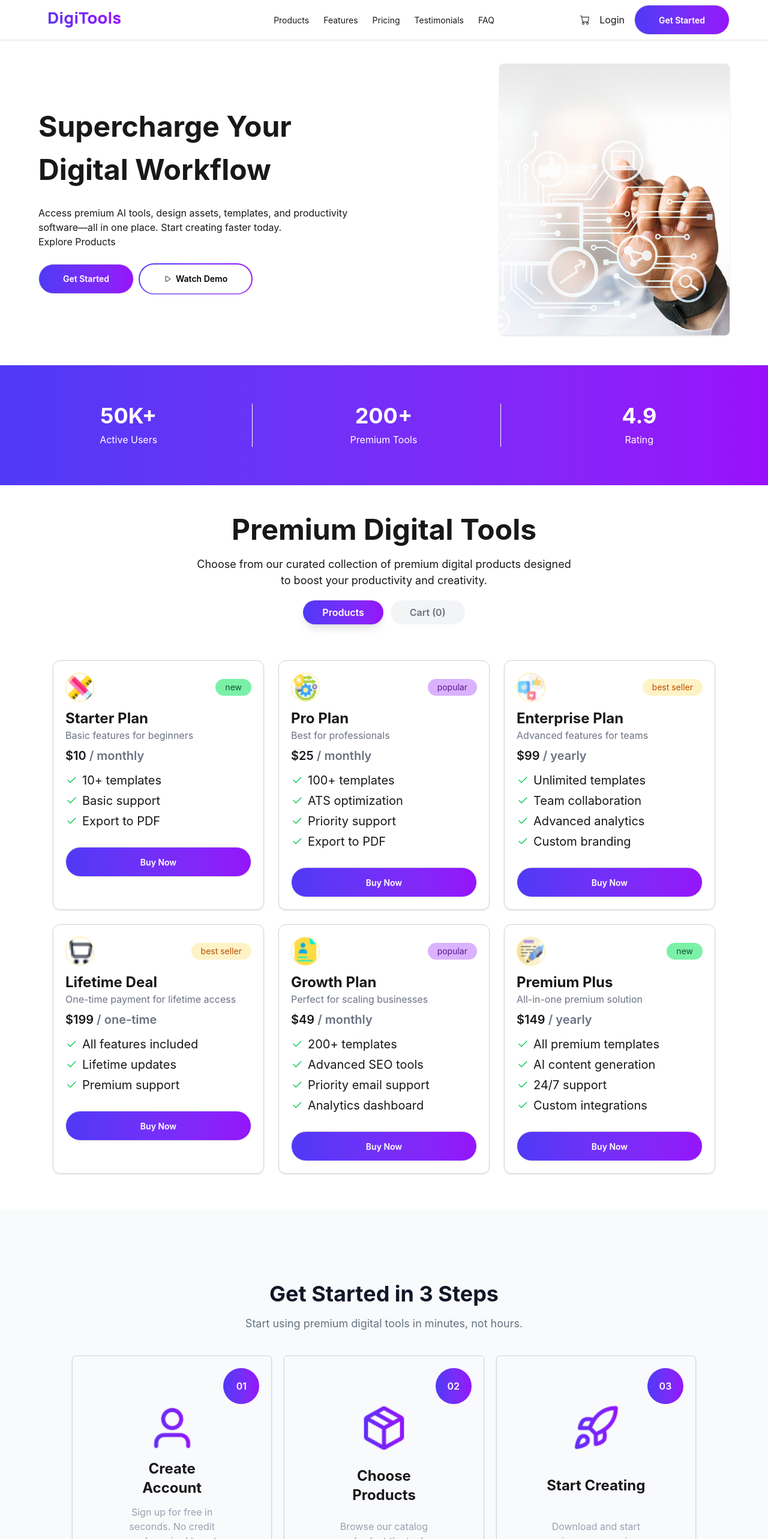
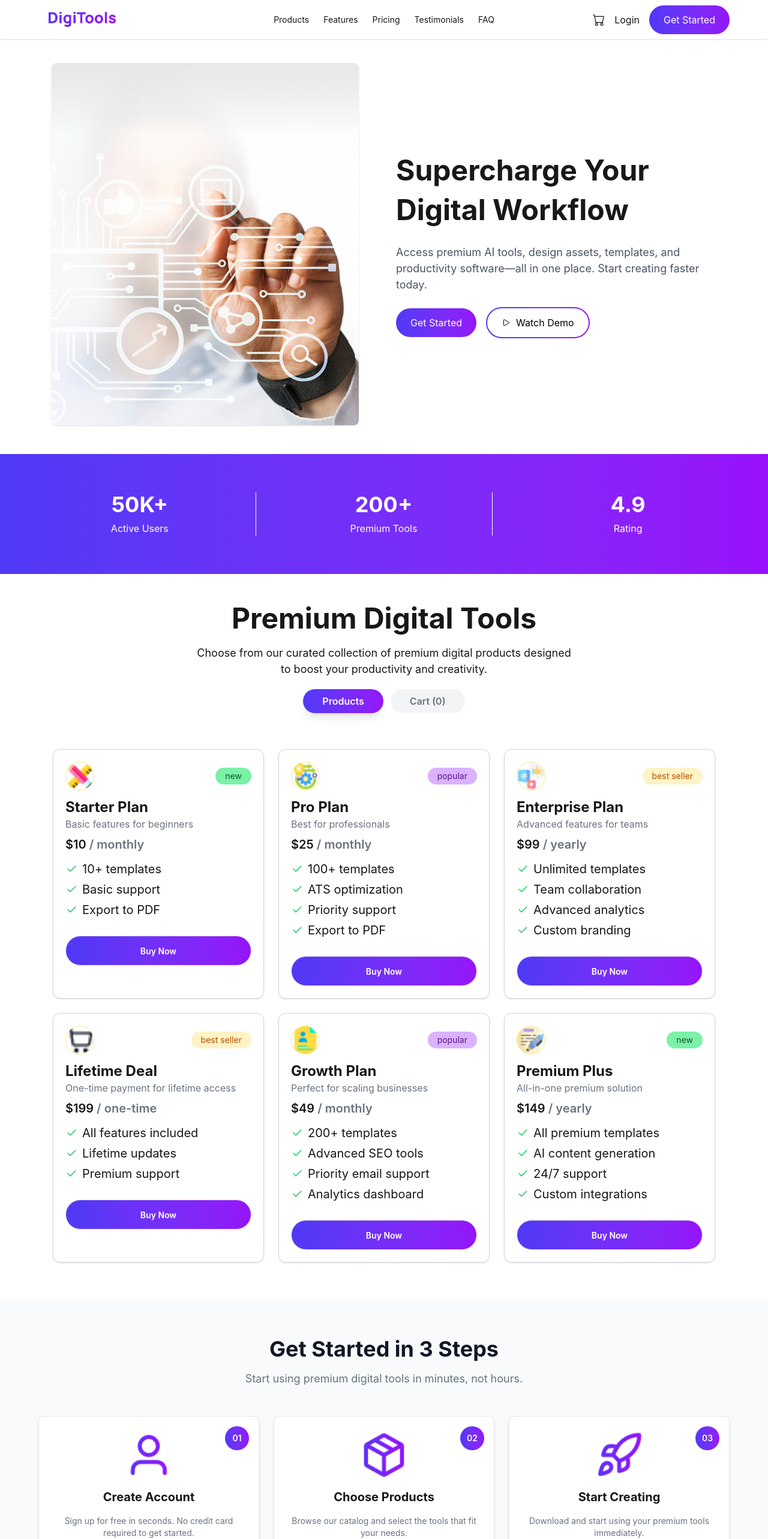
Before and after one commit to mehidealways/DigiTools, a React (Vite) app: page / in a window 1280 px wide. Shown: the top 2566 px of the page at 60% size. Built offline with nearby package versions, Linux system fonts and the light colour scheme.

Commit message:
Fixed All Bugs

```diff
--- a/src/Component/Counting.jsx
+++ b/src/Component/Counting.jsx
@@ -2,25 +2,31 @@ import React from 'react';
 
 const Counting = () => {
   return (
-    <div className="mt-12.5">
-      <div className="bg-linear-to-r from-indigo-600 to-purple-600 px-8 py-16">
-        <div className="grid grid-cols-1 md:grid-cols-3 text-center gap-6">
+    <div className="mt-12">
+      <div className="bg-gradient-to-r from-indigo-600 to-purple-600 px-4 sm:px-6 lg:px-8 py-12 lg:py-16">
+        <div className="max-w-6xl mx-auto grid grid-cols-1 sm:grid-cols-2 lg:grid-cols-3 text-center gap-8">
           {/* Item 1 */}
-          <div className="border-solid border-r border-white md:pr-6">
-            <h2 className="text-4xl mb-2 font-bold text-white">50K+</h2>
-            <p className="text-md text-white">Active Users</p>
+          <div className="lg:border-r lg:border-white lg:pr-6">
+            <h2 className="text-2xl sm:text-3xl lg:text-4xl mb-2 font-bold text-white">
+              50K+
+            </h2>
+            <p className="text-sm sm:text-base text-white">Active Users</p>
           </div>
 
           {/* Item 2 */}
-          <div className="border-solid border-r border-white md:px-6">
-            <h2 className="text-4xl mb-2 font-bold text-white">200+</h2>
-            <p className="text-md text-white">Premium Tools</p>
+          <div className="lg:border-r lg:border-white lg:px-6">
+            <h2 className="text-2xl sm:text-3xl lg:text-4xl mb-2 font-bold text-white">
+              200+
+            </h2>
+            <p className="text-sm sm:text-base text-white">Premium Tools</p>
           </div>
 
           {/* Item 3 */}
-          <div className="md:pl-6">
-            <h2 className="text-4xl mb-2 font-bold text-white">4.9</h2>
-            <p className="text-md text-white">Rating</p>
+          <div className="lg:pl-6">
+            <h2 className="text-2xl sm:text-3xl lg:text-4xl mb-2 font-bold text-white">
+              4.9
+            </h2>
+            <p className="text-sm sm:text-base text-white">Rating</p>
           </div>
         </div>
       </div>
--- a/src/Component/GetStarted.jsx
+++ b/src/Component/GetStarted.jsx
@@ -2,44 +2,60 @@ import React from 'react';
 
 const GetStarted = () => {
   return (
-    <div className="bg-[#F9FAFC] mt-10 p-30 mb-10">
-      <div className="text-center space-y-4">
-        <h3 className="text-4xl font-bold text-[#101727]">
+    <div className="bg-[#F9FAFC] mt-10 px-4 py-16 mb-10">
+      {/* Header */}
+      <div className="text-center space-y-4 max-w-2xl mx-auto">
+        <h3 className="text-2xl md:text-3xl lg:text-4xl font-bold text-[#101727]">
           Get Started in 3 Steps
         </h3>
-        <p className="text-[18px] text-[#627382]">
+        <p className="text-sm md:text-base lg:text-lg text-[#627382]">
           Start using premium digital tools in minutes, not hours.
         </p>
       </div>
-      {/* Card Section */}
-      <div className="flex gap-5 mt-10">
-        <div className="w-150 p-20 border border-gray-300 shadow flex items-center justify-between flex-col space-y-3 rounded-md text-center relative ">
-          <div className="w-15 h-15 flex justify-center items-center text-white text[18px] font-semibold  rounded-full bg-linear-to-r from-[#4F39F6] to-[#9514FA] absolute right-5 top-5 ">
+
+      {/* Cards */}
+      <div className="grid grid-cols-1 sm:grid-cols-2 lg:grid-cols-3 gap-6 mt-12 max-w-6xl mx-auto">
+        {/* Card 1 */}
+        <div className="p-6 border border-gray-200 shadow-md flex flex-col items-center text-center space-y-4 rounded-lg relative bg-white">
+          <div className="w-10 h-10 flex justify-center items-center text-white text-sm font-semibold rounded-full bg-linear-to-r from-[#4F39F6] to-[#9514FA] absolute right-4 top-4">
             01
           </div>
-          <img src="assets/user.png" alt="" className="w-20" />
-          <h2 className="text-2xl font-bold">Create Account</h2>
-          <p className="text-md text-gray-400">
+
+          <img src="assets/user.png" alt="" className="w-16 md:w-20" />
+
+          <h2 className="text-lg md:text-xl font-bold">Create Account</h2>
+
+          <p className="text-sm text-gray-500">
             Sign up for free in seconds. No credit card required to get started.
           </p>
         </div>
-        <div className="w-150 p-20 border border-gray-300 shadow flex items-center justify-between flex-col space-y-3 rounded-md text-center relative">
-          <div className="w-15 h-15 flex justify-center items-center text-white text[18px] font-semibold  rounded-full bg-linear-to-r from-[#4F39F6] to-[#9514FA] absolute right-5 top-5 ">
+
+        {/* Card 2 */}
+        <div className="p-6 border border-gray-200 shadow-md flex flex-col items-center text-center space-y-4 rounded-lg relative bg-white">
+          <div className="w-10 h-10 flex justify-center items-center text-white text-sm font-semibold rounded-full bg-linear-to-r from-[#4F39F6] to-[#9514FA] absolute right-4 top-4">
             02
           </div>
-          <img src="assets/package.png" alt="" className="w-20" />
-          <h2 className="text-2xl font-bold">Choose Products</h2>
-          <p className="text-md text-gray-400">
+
+          <img src="assets/package.png" alt="" className="w-16 md:w-20" />
+
+          <h2 className="text-lg md:text-xl font-bold">Choose Products</h2>
+
+          <p className="text-sm text-gray-500">
             Browse our catalog and select the tools that fit your needs.
           </p>
         </div>
-        <div className="w-150 p-20 border border-gray-300 shadow flex items-center justify-between flex-col space-y-3 rounded-md text-center relative">
-          <div className="w-15 h-15 flex justify-center items-center text-white text[18px] font-semibold  rounded-full bg-linear-to-r from-[#4F39F6] to-[#9514FA] absolute right-5 top-5 ">
+
+        {/* Card 3 */}
+        <div className="p-6 border border-gray-200 shadow-md flex flex-col items-center text-center space-y-4 rounded-lg relative bg-white">
+          <div className="w-10 h-10 flex justify-center items-center text-white text-sm font-semibold rounded-full bg-linear-to-r from-[#4F39F6] to-[#9514FA] absolute right-4 top-4">
             03
           </div>
-          <img src="assets/rocket.png" alt="" className="w-20" />
-          <h2 className="text-2xl font-bold">Start Creating</h2>
-          <p className="text-md text-gray-400">
+
+          <img src="assets/rocket.png" alt="" className="w-16 md:w-20" />
+
+          <h2 className="text-lg md:text-xl font-bold">Start Creating</h2>
+
+          <p className="text-sm text-gray-500">
             Download and start using your premium tools immediately.
           </p>
         </div>
--- a/src/Component/HeroBody.jsx
+++ b/src/Component/HeroBody.jsx
@@ -1,30 +1,37 @@
-import React from 'react';
 import { IoPlayOutline } from 'react-icons/io5';
 
 const HeroBody = () => {
   return (
-    <div className=" px-16 mt-10">
-      <div className=" flex items-center flex-row-reverse justify-between">
-        <div>
+    <div className="px-4 sm:px-6 lg:px-16 mt-10">
+      <div className="flex flex-col lg:flex-row items-center justify-between gap-10">
+        {/* Image */}
+        <div className="w-full lg:w-1/2 flex justify-center">
+          <img
+            src="/assets/banner.png"
+            className="w-full max-w-xs sm:max-w-sm md:max-w-md lg:max-w-lg rounded-lg shadow"
+            alt="banner"
+          />
+        </div>
 
-        <img src="/assets/banner.png" className="max-w-sm rounded-lg shadow" />
-        </div>
-        <div >
-          <h1 className="text-5xl font-bold leading-normal">
+        {/* Text Content */}
+        <div className="w-full lg:w-1/2 text-center lg:text-left">
+          <h1 className="text-3xl sm:text-4xl lg:text-5xl font-bold leading-snug">
             Supercharge Your <br /> Digital Workflow
           </h1>
-          <p className="py-6 text[18px]">
-            Access premium AI tools, design assets, templates, and productivity <br />
-            software—all in one place. Start creating faster today. <br /> Explore
-            Products
+
+          <p className="py-6 text-sm sm:text-base lg:text-[18px] text-gray-600">
+            Access premium AI tools, design assets, templates, and productivity
+            software—all in one place. Start creating faster today.
           </p>
-          {/* Btn section */}
-          <div>
-            <button  className="btn text-white py-6 px-10 rounded-full bg-linear-to-r from-[#4F39F6] to-[#9514FA] mr-2">
+
+          {/* Buttons */}
+          <div className="flex flex-col sm:flex-row items-center gap-4 justify-center lg:justify-start">
+            <button className="text-white px-6 py-3 rounded-full bg-linear-to-r from-[#4F39F6] to-[#9514FA] w-full sm:w-auto">
               Get Started
             </button>
-            <button className="p-0.5  bg-linear-to-r from-[#4F39F6] to-[#9514FA] rounded-full ">
-              <span className="btn bg-base-100 text-black border-none rounded-full px-10 py-6 ">
+
+            <button className="p-0.5 bg-linear-to-r from-[#4F39F6] to-[#9514FA] rounded-full w-full sm:w-auto">
+              <span className="flex items-center justify-center gap-2 bg-white text-black rounded-full px-6 py-3 w-full">
                 <IoPlayOutline />
                 Watch Demo
               </span>
--- a/src/Component/NavBar.jsx
+++ b/src/Component/NavBar.jsx
@@ -3,11 +3,13 @@ import { BsCart } from 'react-icons/bs';
 
 const NavBar = () => {
   return (
-    <div>
-      <div className="navbar shadow-sm px-16 ">
+    <div className="shadow-sm">
+      <div className="navbar px-4 sm:px-6 lg:px-16 max-w-7xl mx-auto">
+        {/* Left */}
         <div className="navbar-start">
+          {/* Mobile Menu */}
           <div className="dropdown">
-            <div tabIndex={0} role="button" className="btn btn-ghost lg:hidden">
+            <label tabIndex={0} className="btn btn-ghost lg:hidden">
               <svg
                 xmlns="http://www.w3.org/2000/svg"
                 className="h-5 w-5"
@@ -15,20 +17,44 @@ const NavBar = () => {
                 viewBox="0 0 24 24"
                 stroke="currentColor"
               >
-                {' '}
                 <path
                   strokeLinecap="round"
                   strokeLinejoin="round"
                   strokeWidth="2"
                   d="M4 6h16M4 12h8m-8 6h16"
-                />{' '}
+                />
               </svg>
-            </div>
+            </label>
+
+            <ul
+              tabIndex={0}
+              className="menu menu-sm dropdown-content mt-3 z-[1] p-2 shadow bg-base-100 rounded-box w-52"
+            >
+              <li>
+                <a>Products</a>
+              </li>
+              <li>
+                <a>Features</a>
+              </li>
+              <li>
+                <a>Pricing</a>
+              </li>
+              <li>
+                <a>Testimonials</a>
+              </li>
+              <li>
+                <a>FAQ</a>
+              </li>
+            </ul>
           </div>
+
+          {/* Logo */}
           <a className="btn btn-ghost text-xl">
-            <img className="w-30" src="/public/assets/Logo.png" alt="" />
+            <img className="w-24 sm:w-28" src="/assets/Logo.png" alt="logo" />
           </a>
         </div>
+
+        {/* Center Menu (Desktop) */}
         <div className="navbar-center hidden lg:flex">
           <ul className="menu menu-horizontal px-1">
             <li>
@@ -49,12 +75,15 @@ const NavBar = () => {
           </ul>
         </div>
 
-        <div className="navbar-end gap-4">
-          <BsCart className='cursor-pointer' />
-          <p>
-            <a href="">Login</a>
-          </p>
-          <button className="btn text-white py-6 px-10 rounded-full bg-linear-to-r from-[#4F39F6] to-[#9514FA]">
+        {/* Right Side */}
+        <div className="navbar-end gap-3 sm:gap-4">
+          <BsCart className="cursor-pointer text-lg sm:text-xl" />
+
+          <a href="#" className="text-sm sm:text-base">
+            Login
+          </a>
+
+          <button className="text-white px-4 sm:px-6 py-2 sm:py-3 rounded-full bg-gradient-to-r from-[#4F39F6] to-[#9514FA] text-sm sm:text-base">
             Get Started
           </button>
         </div>
--- a/src/Component/Subscription.jsx
+++ b/src/Component/Subscription.jsx
@@ -1,54 +1,53 @@
-import React from 'react';
-
 const Subscription = () => {
   return (
-    <section class="py-16">
-  <div class="max-w-6xl mx-auto px-4 text-center">
-
-    {/* <!-- Title --> */}
-    <h2 class="text-4xl font-bold text-gray-800">
+    <section className="py-12 sm:py-16 px-4">
+      <div className="max-w-6xl mx-auto text-center">
+        {/* Title */}
+        <h2 className="text-3xl sm:text-4xl font-bold text-gray-800">
           Simple, Transparent Pricing
         </h2>
-    <p class="text-gray-400 mt-2 text-md">
+        <p className="text-gray-400 mt-2 text-sm sm:text-base">
           Choose the plan that fits your needs. Upgrade or downgrade anytime.
         </p>
 
-    {/* <!-- Cards --> */}
-    <div class="grid md:grid-cols-3 gap-6 mt-12">
+        {/* Cards */}
+        <div className="grid grid-cols-1 sm:grid-cols-2 lg:grid-cols-3 gap-6 mt-12 items-center">
+          {/* Starter */}
+          <div className="bg-white rounded-2xl shadow p-6 text-left">
+            <h3 className="text-xl font-semibold">Starter</h3>
+            <p className="text-gray-400 text-sm">Perfect for getting started</p>
 
-      {/* <!-- Starter --> */}
-      <div class="bg-white rounded-2xl shadow p-6 text-left">
-        <h3 class="text-xl font-semibold">Starter</h3>
-        <p class="text-gray-400 text-sm">Perfect for getting started</p>
+            <h2 className="text-3xl font-bold mt-4">
+              $0<span className="text-base font-normal">/Month</span>
+            </h2>
 
-        <h2 class="text-3xl font-bold mt-4">$0<span class="text-base font-normal">/Month</span></h2>
-
-        <ul class="mt-4 space-y-2 text-sm text-gray-600">
+            <ul className="mt-4 space-y-2 text-sm text-gray-600">
               <li>✔ Access to 10 free tools</li>
               <li>✔ Basic templates</li>
               <li>✔ Community support</li>
               <li>✔ 1 project per month</li>
             </ul>
 
-        <button class="mt-6 w-full bg-linear-to-r from-purple-500 to-indigo-500 text-white py-2 rounded-full">
+            <button className="mt-6 w-full bg-linear-to-r from-purple-500 to-indigo-500 text-white py-2 rounded-full hover:opacity-90 transition-opacity">
               Get Started Free
             </button>
           </div>
 
-      {/* <!-- Pro (Highlighted) --> */}
-      <div class="relative rounded-2xl shadow p-6 text-left text-white bg-linear-to-b from-purple-600 to-indigo-600 scale-105">
-
-        {/* <!-- Badge --> */}
-        <span class="absolute -top-3 left-1/2 -translate-x-1/2 bg-yellow-400 text-xs px-3 py-1 rounded-full text-black">
+          {/* Pro (Highlighted) */}
+          <div className="relative rounded-2xl shadow-xl p-6 text-left text-white bg-linear-to-b from-purple-600 to-indigo-600 lg:scale-105 sm:col-span-2 lg:col-span-1">
+            {/* Badge */}
+            <span className="absolute -top-3 left-1/2 -translate-x-1/2 bg-yellow-400 text-xs px-3 py-1 rounded-full text-black font-semibold whitespace-nowrap">
               Most Popular
             </span>
 
-        <h3 class="text-xl font-semibold">Pro</h3>
-        <p class="text-sm text-purple-200">Best for professionals</p>
+            <h3 className="text-xl font-semibold">Pro</h3>
+            <p className="text-sm text-purple-200">Best for professionals</p>
 
-        <h2 class="text-3xl font-bold mt-4">$29<span class="text-base font-normal">/Month</span></h2>
+            <h2 className="text-3xl font-bold mt-4">
+              $29<span className="text-base font-normal">/Month</span>
+            </h2>
 
-        <ul class="mt-4 space-y-2 text-sm">
+            <ul className="mt-4 space-y-2 text-sm">
               <li>✔ Access to all premium tools</li>
               <li>✔ Unlimited templates</li>
               <li>✔ Priority support</li>
@@ -57,19 +56,21 @@ const Subscription = () => {
               <li>✔ Advanced analytics</li>
             </ul>
 
-        <button class="mt-6 w-full bg-white text-purple-600 py-2 rounded-full font-semibold">
+            <button className="mt-6 w-full bg-white text-purple-600 py-2 rounded-full font-semibold hover:bg-purple-50 transition-colors">
               Start Pro Trial
             </button>
           </div>
 
-      {/* <!-- Enterprise --> */}
-      <div class="bg-white rounded-2xl shadow p-6 text-left">
-        <h3 class="text-xl font-semibold">Enterprise</h3>
-        <p class="text-gray-400 text-sm">For teams and businesses</p>
+          {/* Enterprise */}
+          <div className="bg-white rounded-2xl shadow p-6 text-left sm:col-span-2 lg:col-span-1">
+            <h3 className="text-xl font-semibold">Enterprise</h3>
+            <p className="text-gray-400 text-sm">For teams and businesses</p>
 
-        <h2 class="text-3xl font-bold mt-4">$99<span class="text-base font-normal">/Month</span></h2>
+            <h2 className="text-3xl font-bold mt-4">
+              $99<span className="text-base font-normal">/Month</span>
+            </h2>
 
-        <ul class="mt-4 space-y-2 text-sm text-gray-600">
+            <ul className="mt-4 space-y-2 text-sm text-gray-600">
               <li>✔ Everything in Pro</li>
               <li>✔ Team collaboration</li>
               <li>✔ Custom integrations</li>
@@ -78,11 +79,10 @@ const Subscription = () => {
               <li>✔ Custom branding</li>
             </ul>
 
-        <button class="mt-6 w-full bg-linear-to-r from-purple-500 to-indigo-500 text-white py-2 rounded-full">
+            <button className="mt-6 w-full bg-linear-to-r from-purple-500 to-indigo-500 text-white py-2 rounded-full hover:opacity-90 transition-opacity">
               Contact Sales
             </button>
           </div>
-
         </div>
       </div>
     </section>
```
Lines whose indentation alone changed are shown as unchanged.
